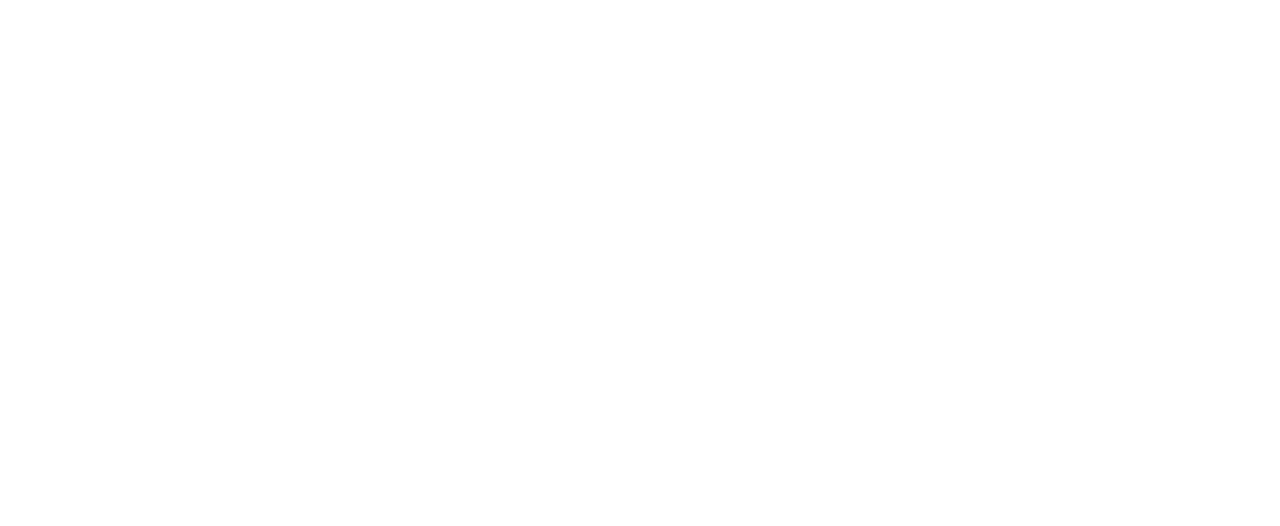
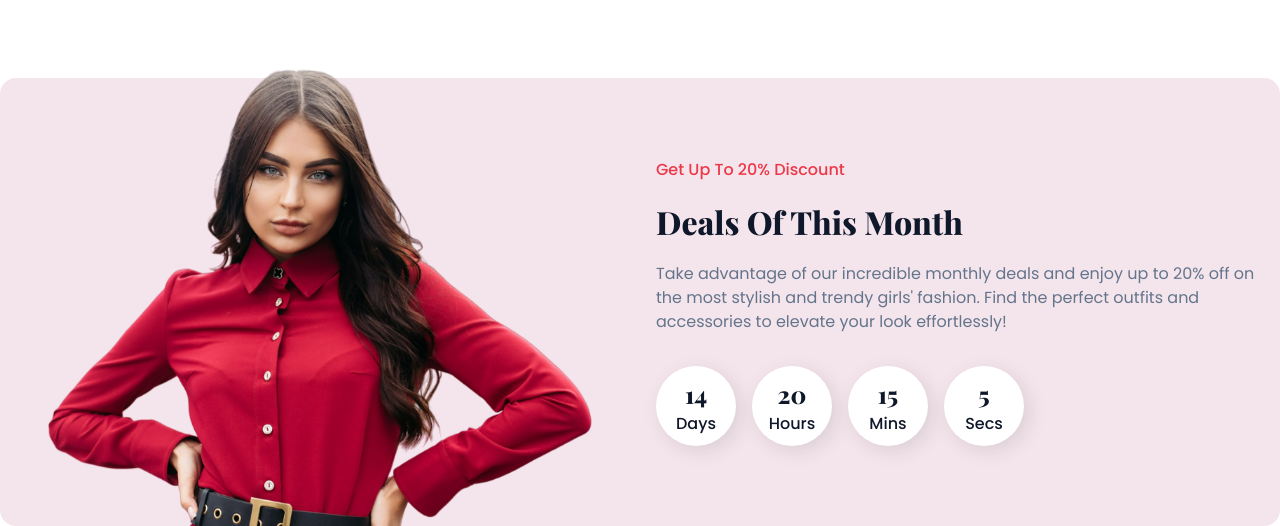
Before and after one commit to BuliDev/ecommerce-website, a React (Vite) app in the folder frontend/: page / in a window 1280 px wide. Shown: the part 2484-3010 px from the top of the page. Before the commit the page ends 2562 px from the top, so only its background shows below. Built offline with nearby package versions, Linux system fonts and the light colour scheme.

Commit message:
Add DealsSection component

```diff
--- a/frontend/src/App.css
+++ b/frontend/src/App.css
@@ -265,6 +265,85 @@
   color: goldenrod;
 }
 
+.deals-container {
+  background-color: var(--primary-color-light);
+  border-radius: 1rem;
+  display: grid;
+  grid-template-columns: repeat(2, 1fr);
+  gap: 2rem;
+  align-items: center;
+}
+
+.deals-img {
+  height: 100%;
+  position: relative;
+}
+
+.deals-img img {
+  position: absolute;
+  left: 50%;
+  bottom: -5rem;
+  transform: translateX(-50%);
+  max-width: 550px;
+}
+
+.deals-content {
+  max-width: 600px;
+  margin-right: auto;
+}
+
+.deals-content h5 {
+  margin-bottom: 1rem;
+  font-size: 1rem;
+  font-weight: 500;
+  color: var(--primary-color);
+}
+
+.deals-content h4 {
+  margin-bottom: 1rem;
+  font-size: 2rem;
+  font-weight: 800;
+  font-family: var(--header-font);
+  color: var(--text-dark);
+}
+
+.deals-content p {
+  margin-bottom: 2rem;
+  color: var(--text-light);
+}
+
+.deals-countdown {
+  display: flex;
+  align-items: center;
+  gap: 1rem;
+}
+
+.deals-countdown-card {
+  height: 80px;
+  width: 80px;
+  display: grid;
+  place-content: center;
+  text-align: center;
+  background-color: var(--white);
+  border-radius: 100%;
+  box-shadow: 5px 5px 20px rgba(0, 0, 0, 0.1);
+}
+
+.deals-countdown-card h4 {
+  margin-bottom: 0;
+  font-size: 1.5rem;
+  color: var(--text-dark);
+}
+
+.deals-countdown-card p {
+  margin-bottom: 0;
+  font-weight: 500;
+  color: var(--text-dark);
+}
+
+
+
+
 @media (width < 900px) {
   .nav-links {
     display: none;
@@ -291,7 +370,26 @@
   .hero-container {
     grid-template-columns: repeat(2, 1fr);
   }
+
+  .deals-container {
+    grid-template-columns: repeat(1, 1fr);
+  }
+
+  .deals-img {
+    min-height: 300px;
+    grid-area: 2/1/3/2;
+  }
+
+  .deals-content {
+    margin: auto;
+    text-align: center;
+  }
+
+  .deals-countdown {
+    justify-content: center;
+  }
 }
+
 
 @media (width < 600px) {
   .product-grid {
--- /dev/null
+++ b/frontend/src/pages/home/DealsSection.jsx
@@ -0,0 +1,38 @@
+import React from 'react'
+import dealsImg from '../../assets/deals.png'
+
+const DealsSection = () => {
+  return (
+    <section className='section-container deals-container'>
+        <div className='deals-img'>
+            <img src={dealsImg} alt="" />
+        </div>
+
+        <div className='deals-content'>
+            <h5>Get Up To 20% Discount</h5>
+            <h4>Deals Of This Month</h4>
+            <p>Take advantage of our incredible monthly deals and enjoy up to 20% off on the most stylish and trendy girls' fashion. Find the perfect outfits and accessories to elevate your look effortlessly!</p>
+            <div className='deals-countdown flex-wrap'>
+                <div className='deals-countdown-card'>
+                    <h4>14</h4>
+                    <p>Days</p>
+                </div>
+                <div className='deals-countdown-card'>
+                    <h4>20</h4>
+                    <p>Hours</p>
+                </div>
+                <div className='deals-countdown-card'>
+                    <h4>15</h4>
+                    <p>Mins</p>
+                </div>
+                <div className='deals-countdown-card'>
+                    <h4>5</h4>
+                    <p>Secs</p>
+                </div>
+            </div>
+        </div>
+    </section>
+  )
+}
+
+export default DealsSection
--- a/frontend/src/pages/home/Home.jsx
+++ b/frontend/src/pages/home/Home.jsx
@@ -3,6 +3,7 @@
 import Categories from './Categories'
 import HeroSection from './HeroSection'
 import TrendingProducts from '../shop/TrendingProducts'
+import DealsSection from './DealsSection'
 
 const Home = () => {
   return (
@@ -11,6 +12,7 @@
         <Categories />
         <HeroSection />
         <TrendingProducts />
+        <DealsSection />
     </>
   )
 }
```
